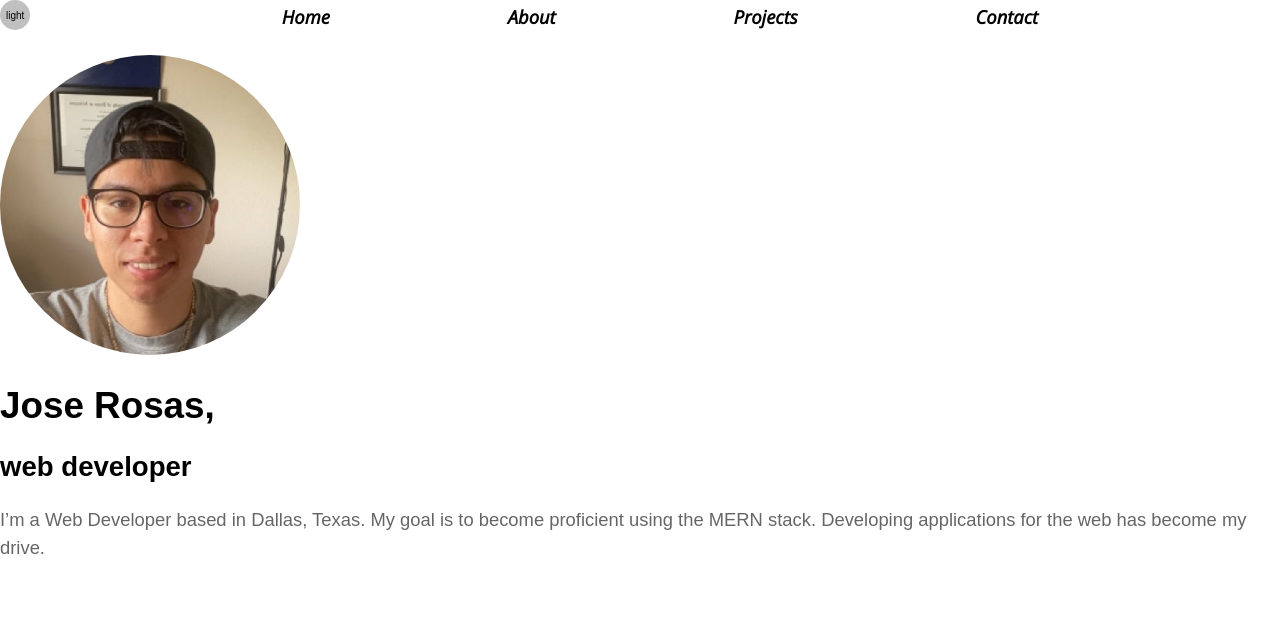
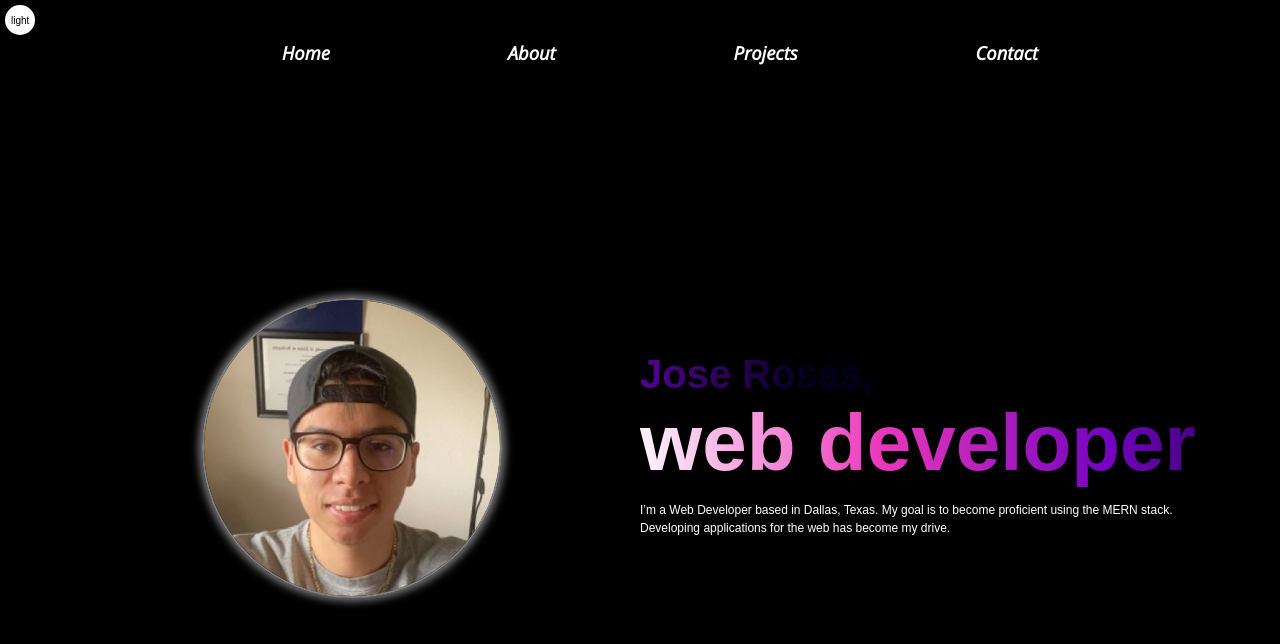
Before and after one commit to josejrrosas/React-Portfolio, a React (Create React App) app: page / in a window 1280 px wide. Shown: the top 644 px of the page. Built offline with nearby package versions, Linux system fonts and the light colour scheme; the HTML template or start-up script is replaced by a standard one.

Commit message:
split image and text on homepage, added gradient animation to headings, added footer component

```diff
--- a/src/App.js
+++ b/src/App.js
@@ -28,7 +28,7 @@ const themes = {
 }
 
 function App() {
-  const [theme, setTheme] = useState("light")
+  const [theme, setTheme] = useState("dark")
   return (
     <ThemeProvider theme = {themes[theme]}>
       <GlobalStyles/>
--- a/src/components/Header.js
+++ b/src/components/Header.js
@@ -5,11 +5,13 @@ import pic from "../images/Its Me.jpeg"
 const Header = () => {
   return (
     <StyledHeader>
-       <Image src={pic} alt=''/>
+      <div id = "self-image">
+        <Image src={pic} alt=''/>
+      </div>
 
         <div id="headerInfo">
-          <h1>Jose Rosas,</h1>
-          <h2>web developer</h2>
+          <h2>Jose Rosas,</h2>
+          <h1>web developer</h1>
           <p>
             I’m a Web Developer based in Dallas, Texas. My goal is to become
             proficient using the MERN stack. Developing applications for the
--- a/src/components/styles/Global.js
+++ b/src/components/styles/Global.js
@@ -14,15 +14,6 @@ const GlobalStyles = createGlobalStyle`
         font-size: 1.15em;
         margin:0;
     }
-
-    p{
-        opacity: 0.6;
-        line-height: 1.5;
-    }
-
-    img{
-        max-width: 100%;
-    }
 `;
 
 export default GlobalStyles
--- a/src/components/styles/Header.styled.js
+++ b/src/components/styles/Header.styled.js
@@ -1,15 +1,78 @@
 import styled from "styled-components";
 
-export const StyledHeader = styled.header `
-    color: ${({theme}) => theme.tagLineColor};
+export const StyledHeader = styled.header`
+  color: ${({ theme }) => theme.tagLineColor};
+  margin: auto 5%;
+  display: grid;
+  grid-template-columns: 50% 50%;
+  height: 90vh;
+
+  #headerInfo {
     margin: auto;
+  }
+
+  #self-image{
+      margin:auto;
+  }
+
+  h1 {
+    margin: 0px;
+    font-size: 80px;
+    background: linear-gradient(
+      to right,
+      #fdeff9 20%,
+      #ec38bc 40%,
+      #7303c0 60%,
+      #03001e 80%
+    );
+    background-size: 200% auto;
+    color: #000;
+    background-clip: text;
+    -webkit-background-clip: text;
+    -webkit-text-fill-color: transparent;
+
+    animation: shine 2.5s linear infinite;
+    @keyframes shine {
+      to {
+        background-position: 200% center;
+      }
+    }
+  }
+
+  h2 {
+    margin: 0px;
+    font-size: 40px;
+    background: linear-gradient(
+      to right,
+      #fdeff9 20%,
+      #ec38bc 40%,
+      #7303c0 60%,
+      #03001e 80%
+    );
+    background-size: 200% auto;
+    color: #000;
+    background-clip: text;
+    -webkit-background-clip: text;
+    -webkit-text-fill-color: transparent;
+
+    animation: shine 1.5s linear infinite;
+    @keyframes shine {
+      to {
+        background-position: 200% center;
+      }
+    }
+  }
+
+  p {
+    font-size: 12px;
+    line-height: 1.5;
+  }
 `;
 
 export const Image = styled.img`
-    height:300px;
-    border-radius: 50%;
-`
-
-export const Main = styled.main `
-
+  height: 300px;
+  border-radius: 50%;
+  transition: all 400ms ease-out;
+  box-shadow: 0 0 8px 3px grey;
+  border: 2px solid grey;
 `;
--- a/src/components/styles/Nav.styled.js
+++ b/src/components/styles/Nav.styled.js
@@ -4,7 +4,7 @@ import { Link } from 'react-router-dom';
 export const StyledNav = styled.nav`
     display:flex;
     align-items:center;
-    margin:-2% auto;
+    margin:auto;
     font-family: 'Open Sans', sans-serif;
     font-weight: bolder;
     margin-bottom:2%;
@@ -23,4 +23,8 @@ export const StyledNav = styled.nav`
 export const StyledLink = styled(Link)`
   color: ${({theme}) => theme.wordColor};
   text-decoration: none;
+
+  &:hover{
+      opacity: .7;
+  }
 `;
--- a/src/components/styles/Toggle.styled.js
+++ b/src/components/styles/Toggle.styled.js
@@ -6,12 +6,17 @@ export const ToggleStyle = styled.button `
     width:30px;
     border-radius:50%;
     border:none;
-    background-color: ${props => props.theme.accentColor};
-    color: ${props => props.theme.wordColor};
+    background-color: ${props => props.theme.wordColor};
+    color: ${props => props.theme.baseColor};
     font-size:10px;
+    margin:5px;
 
     &:focus {
         outline: none;
     }
     transition: all .5s ease;
+
+    &:hover{
+         opacity: 0.7;
+    }
 `;
```
Also changed, not shown: src/components/Footer.js (added).
